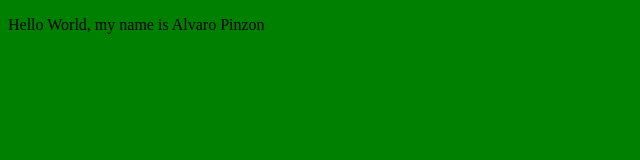
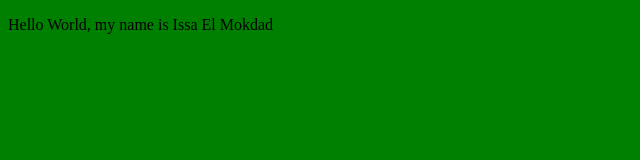
Before and after one commit to ElMokdad88/Blue-Green-Deployment, a plain HTML site: page green/index.html in a window 1280 px wide. Shown: the full height of the page, 0-640 px from the left. Drawn offline with Linux system fonts and the light colour scheme.

Commit message:
Update index.html

```diff
--- a/green/index.html
+++ b/green/index.html
@@ -4,6 +4,6 @@
 	<title>Capstone project</title>
 </head>
 <body style="background: green;">
-	<p>Hello World, my name is Alvaro Pinzon</p>
+	<p>Hello World, my name is Issa El Mokdad</p>
 </body>
 </html>
```
